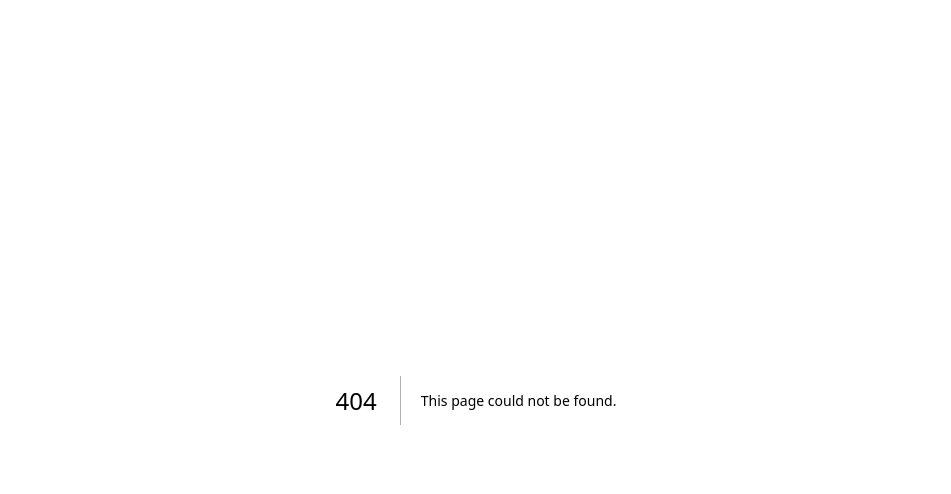
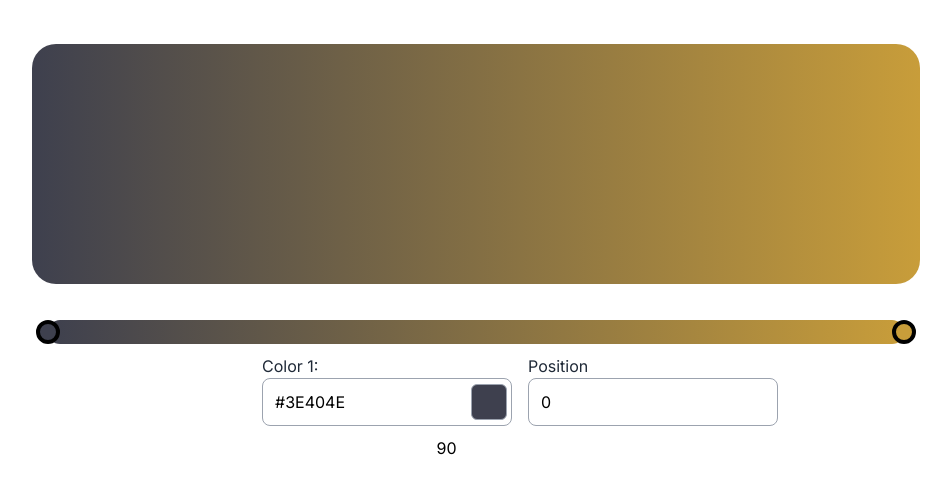
Before and after one commit to Navaneeth-Prabhu/colorcc, a Next.js app: page /gradients in a window 1280 px wide. Before the commit this address had no page. Shown: the top 494 px of the page, without its empty margins (164-1115 px from the left). Built offline with nearby package versions, Linux system fonts and the light colour scheme.

Commit message:
created new gradient screen with custom gradient component

```diff
--- /dev/null
+++ b/src/app/gradients/page.js
@@ -0,0 +1,83 @@
+"use client"
+import React, { useState, useEffect } from 'react';
+import CustomColorPicker from '@/components/customColorPicker';
+import { useMyContext } from '@/context/store';
+import GradientRangeInput from '@/components/gradientRangeComponent';
+import GradientRange from '@/components/gradientRange';
+
+function page() {
+
+    const { colors, setColors } = useMyContext();
+    const [rotation, setRotation] = useState(90);
+    const [gradientType, setGradientType] = useState('linear');
+    const [selectedPointIndex, setSelectedPointIndex] = useState(0);
+
+    const handleColorChange = (index, newColor) => {
+        const newPoints = [...colors];
+        newPoints[index].color = newColor;
+        setColors(newPoints);
+    };
+
+    const handleValueChange = (index, newColor) => {
+        const newPoints = [...colors];
+        newPoints[index].value = newColor;
+        setColors(newPoints);
+    };
+
+    const handleRotation = (value) => {
+
+        setRotation(value)
+    };
+
+    const handleDelete = (index, newColor) => {
+        const newPoints = [...colors];
+        const filteredPoints = newPoints.filter(p => p.color !== newColor)
+
+        setColors(filteredPoints);
+        setSelectedPointIndex(0)
+    };
+
+    const gradientStyle = {
+        background: `linear-gradient(${rotation}deg, ${colors.join(', ')})`,
+    };
+
+    // console.log(colors, 'colorss')
+    return (
+        <div className="w-screen h-screen px-12 py-11 bg-white flex-col justify-start items-center gap-5 inline-flex">
+            <div className="w-3/4 relative rounded-2xl">
+                <div className="w-full h-60 left-[0.50px] rounded-3xl" style={{ background: 'var(--gradientWithRotation)' ? 'var(--gradientWithRotation)' : gradientStyle }} />
+            </div>
+            <div className=" flex-col w-3/4 p-4 justify-center items-center gap-2.5 flex">
+                <GradientRangeInput setSelectedPointIndex={setSelectedPointIndex} rotation={rotation} gradientType={gradientType}/>
+
+                <div className='flex gap-4 md:w-1/2'>
+                    {colors?.map((point, index) => (
+                        selectedPointIndex == index &&
+                        <div key={index} className='md:flex gap-4'>
+                            <div>
+                                <div className='flex justify-between'>
+                                    <label className='text-gray-800'>{`Color ${index + 1}:`}</label>
+                                    {colors?.length > 2 &&
+                                        <label onClick={() => handleDelete(index, point.color)}>remove</label>
+                                    }
+                                </div>
+                                <CustomColorPicker defaultColor={point?.color} onChange={(newColor) => handleColorChange(index, newColor)} />
+                            </div>
+                            <div>
+                                <label className='text-gray-800'>Position</label>
+                                <CustomColorPicker defaultColor={point.value} onChange={(newColor) => handleValueChange(index, newColor)} Inputtype='number' />
+                            </div>
+                        </div>
+                    ))}
+
+                </div>
+                <div>
+                    <input defaultValue={rotation} onChange={(e)=>handleRotation(e.target.value)} type='number' min='0' max='360'/>
+
+                </div>
+            </div>
+        </div>
+    )
+}
+
+export default page
--- a/src/components/customColorPicker.jsx
+++ b/src/components/customColorPicker.jsx
@@ -16,7 +16,7 @@ const Modal = ({ children, onClose }) => {
     );
 };
 
-const CustomColorPicker = ({ defaultColor, onChange, contextColor, type }) => {
+const CustomColorPicker = ({ defaultColor, onChange, contextColor, type, Inputtype }) => {
     const [color, setColor] = useState(defaultColor);
     const [showColorPicker, setShowColorPicker] = useState(false);
     const { setBackgroundColor, setForegroundColor } = useMyContext();
@@ -37,7 +37,7 @@ const CustomColorPicker = ({ defaultColor, onChange, contextColor, type }) => {
         <div className='bg-white border justify-between rounded-lg items-center flex flex-1 h-12 md:w-[250px]
         overflow-hidden px-1 border-gray-400 active:border-violet-700'>
             <input
-                type="text"
+                type={Inputtype ? Inputtype : "text" }
                 value={defaultColor}
                 onChange={(e) => {
                     const newColor = e.target.value ;
@@ -46,11 +46,14 @@ const CustomColorPicker = ({ defaultColor, onChange, contextColor, type }) => {
                 className='p-2 md:w-[200px]'
             />
 
+            {
+                !Inputtype &&
             <div
                 className='w-9 h-9 rounded-md border border-gray-400'
                 style={{ background: contextColor || defaultColor }}
                 onClick={() => setShowColorPicker(true)}  // Open the color picker when this div is clicked
             ></div>
+            }
 
             {showColorPicker && (
                 <Modal onClose={() => setShowColorPicker(false)}>
--- /dev/null
+++ b/src/components/gradientRangeComponent.jsx
@@ -0,0 +1,141 @@
+import { useMyContext } from '@/context/store';
+import React, { useState, useEffect, useRef } from 'react';
+
+function GradientColorPicker({ setSelectedPointIndex,rotation ,gradientType}) {
+    const { colors, setColors } = useMyContext();
+    const [initialStateSet, setInitialStateSet] = useState(false);
+
+    console.log(rotation)
+    useEffect(() => {
+        const initialPoints = [{ value: 0, color: getRandomColor() }, { value: 100, color: getRandomColor() }];
+        setColors(initialPoints)
+    }, []);
+
+    useEffect(() => {
+        // Update the gradient when points change
+        updateGradient();
+    }, [colors,rotation]);
+
+    const getRandomColor = () => {
+        const letters = '0123456789ABCDEF';
+        let color = '#';
+        for (let i = 0; i < 6; i++) {
+            color += letters[Math.floor(Math.random() * 16)];
+        }
+        return color;
+    };
+
+
+    const handleMouseMove = useRef((e) => {
+        // No implementation here, as it will be defined dynamically based on the event
+    });
+
+    const handleMouseUp = useRef(() => {
+        // No implementation here, as it will be defined dynamically based on the event
+    });
+
+    const handleMouseLeave = useRef(() => {
+        // No implementation here, as it will be defined dynamically based on the event
+    });
+
+    const handleMouseDown = (index, e) => {
+        e.stopPropagation();
+        const startX = e.clientX;
+        const initialLeft = e.target.offsetLeft;
+
+        if (setSelectedPointIndex !== index) {
+            setSelectedPointIndex(index);
+        }
+
+        const mouseMoveListener = (e) => {
+            const deltaX = e.clientX - startX;
+            const newPosition = Math.round(Math.max(0, Math.min(100, ((initialLeft + deltaX) / e.target.parentElement.offsetWidth) * 100)));
+            const newColors = [...colors];
+            newColors[index].value = newPosition;
+            setColors(newColors);
+            updateGradient();
+        };
+
+        const mouseUpListener = () => {
+            document.removeEventListener('mousemove', mouseMoveListener);
+            document.removeEventListener('mouseup', mouseUpListener);
+            document.removeEventListener('mouseleave', handleMouseLeave.current);
+        };
+
+        const mouseLeaveListener = () => {
+            handleMouseUp.current();
+        };
+
+        document.addEventListener('mousemove', mouseMoveListener);
+        document.addEventListener('mouseup', mouseUpListener);
+        document.addEventListener('mouseleave', mouseLeaveListener);
+
+        // Assign the event listener functions to useRef
+        handleMouseMove.current = mouseMoveListener;
+        handleMouseUp.current = mouseUpListener;
+        handleMouseLeave.current = mouseLeaveListener;
+    };
+
+
+
+
+    const handleColorPickerClick = (e) => {
+        if (!e.target.classList.contains('pointer')) {
+            const rect = e.target.getBoundingClientRect();
+            const x = e.clientX - rect.left;
+            const percent = (x / e.target.offsetWidth) * 100;
+            const newValue = Math.round(percent);
+
+            const existingPointIndex = colors.findIndex((point) => Math.abs(point.value - newValue) < 2);
+
+            if (existingPointIndex === -1) {
+                const newPoint = { value: newValue, color: getRandomColor() };
+
+                setColors([...colors, newPoint]);
+                setSelectedPointIndex(colors.length); // Set selected index to the index of the newly added point
+            }
+        }
+    };
+
+    const updateGradient = () => {
+        const sortedPoints = [...colors].sort((a, b) => a.value - b.value);
+        const gradientColors = sortedPoints.map((point) => `${point.color} ${point.value}%`);
+        const gradient = `linear-gradient(to right, ${gradientColors.join(', ')})`;
+        let gradientWithRotation
+
+        if(gradientType == 'linear'){
+             gradientWithRotation = `linear-gradient(${rotation}deg, ${gradientColors.join(', ')})`;
+        }else if (gradientType == 'radial'){
+             gradientWithRotation = `radial-gradient(circle, ${gradientColors.join(', ')})`;
+        }
+        document.documentElement.style.setProperty('--gradientWithRotation', gradientWithRotation);
+        document.documentElement.style.setProperty('--gradient', gradient);
+    };
+
+    return (
+        <div className="flex flex-col w-full items-center justify-center gap-5">
+
+            <div
+                className="w-full h-6 cursor-pointer rounded-full relative"
+                style={{ background: 'var(--gradient)' }}
+                onClick={(e) => handleColorPickerClick(e)}
+            >
+                {colors.map((point, index) => (
+                    <div
+                        key={index}
+                        className="pointer absolute bg-white w-6 h-6 rounded-full cursor-pointer border-4 border-black"
+                        style={{
+                            left: `${point.value}%`,
+                            top: '50%',
+                            transform: 'translate(-50%, -50%)',
+                            backgroundColor: point.color,
+                        }}
+                        onMouseDown={(e) => handleMouseDown(index, e)}
+                    />
+                ))}
+            </div>
+        </div>
+    );
+}
+
+export default GradientColorPicker;
--- a/src/context/store.js
+++ b/src/context/store.js
@@ -16,7 +16,7 @@ export const MyContextProvider = ({ children }) => {
     const [contrastPass, setContrastPass] = useState(null);
     const [savedColors, setSavedColors] = useState([]);
     // gradinet
-    const [colors, setColors] = useState(['', '']); // Default colors
+    const [colors, setColors] = useState([]); // Default colors
     // ''palettecolors
     const [paletteColor, setPaletteColor] = useState('');
     const [lightPalette, setLightPalette] = useState([]);
```
